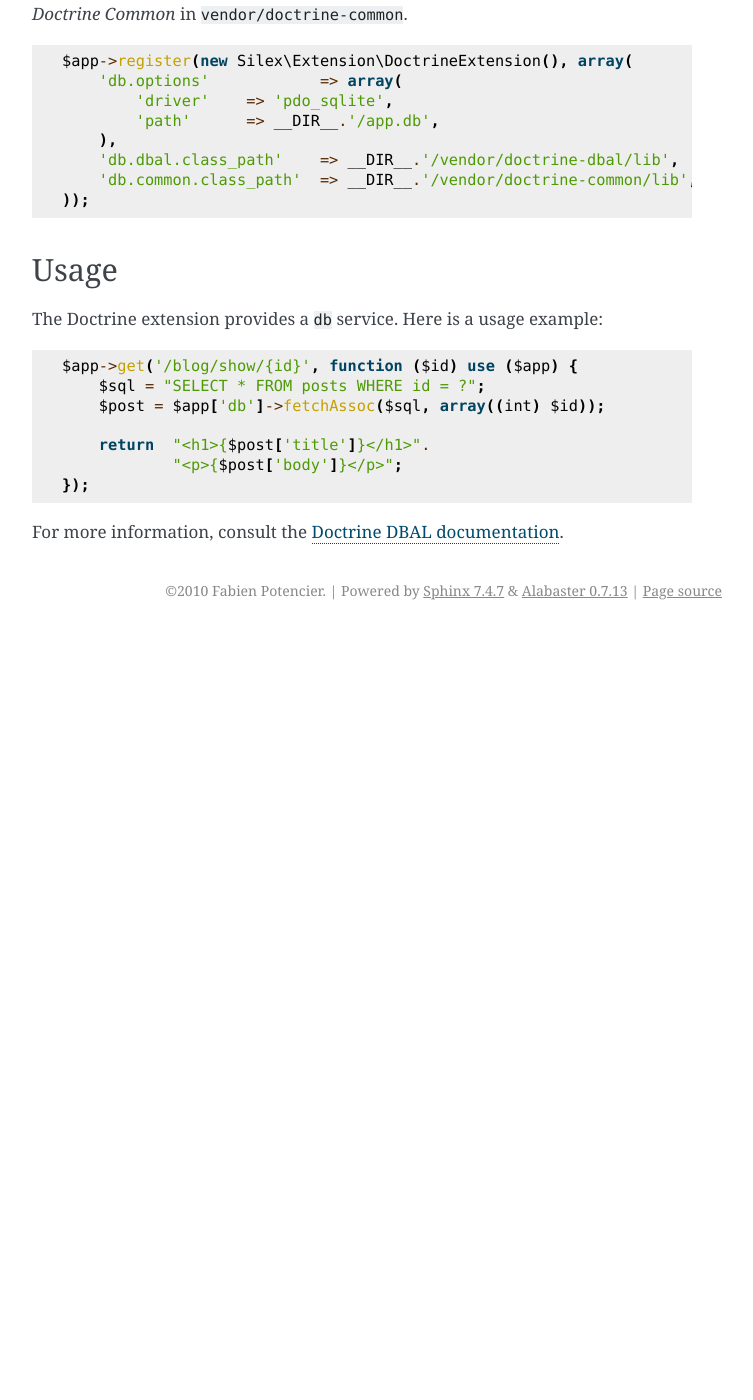
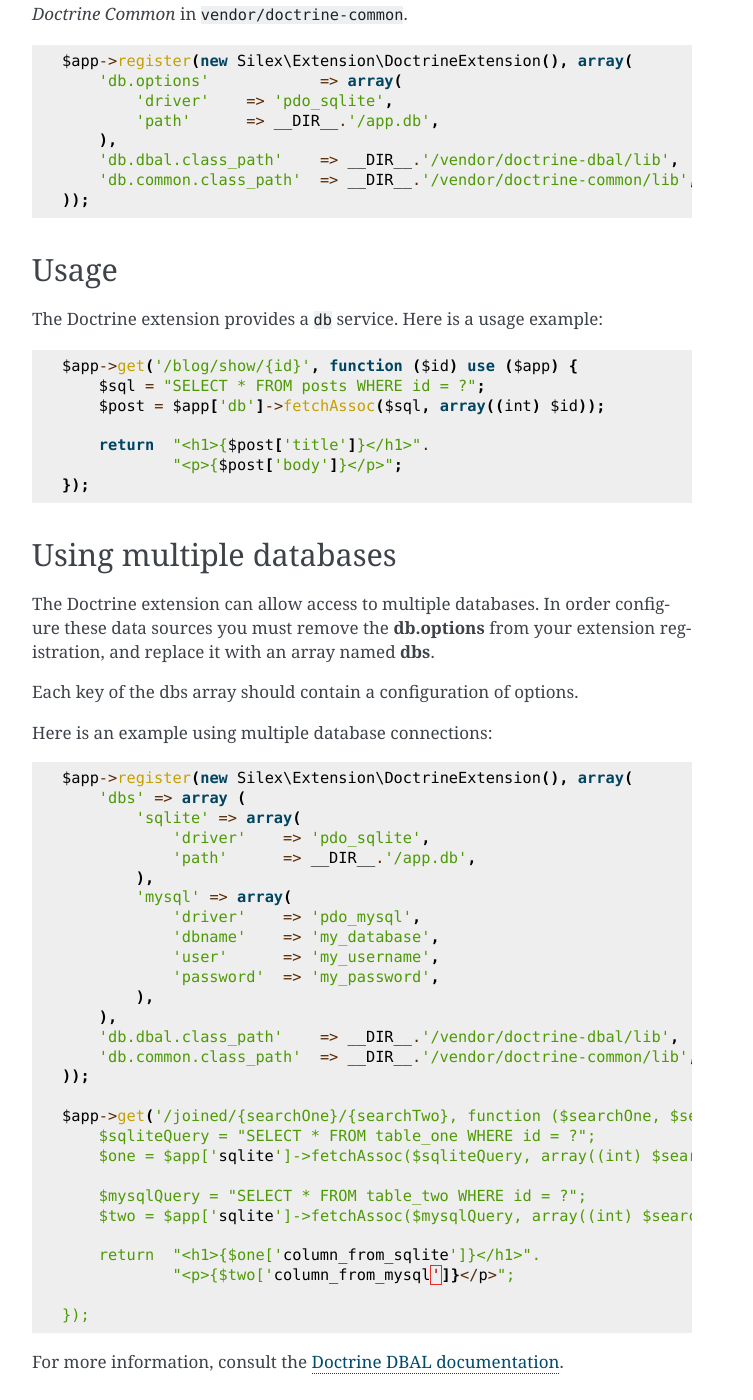
Before and after one commit to silexphp/Silex, a Sphinx documentation site: the page built from doc/extensions/doctrine.rst, in a window 1280 px wide and 1400 px high, scrolled down 1109 px. Shown: the whole window, without its empty margins (388-1141 px from the left). Built offline with Sphinx 7.4.7, drawn with Linux system fonts in a browser that asks for light colours; before the commit the page ends 1739 px from its top, so only the background shows below that; some of the changed text lies outside the part shown.

Commit message:
Updated DoctrineExtension to support multiple databases.

```diff
--- a/doc/extensions/doctrine.rst
+++ b/doc/extensions/doctrine.rst
@@ -83,5 +83,47 @@
                 "<p>{$post['body']}</p>";
     });
 
+
+Using multiple databases
+------------------------
+
+The Doctrine extension can allow access to multiple databases.  In order
+configure these data sources you must remove the **db.options** from
+your extension registration, and replace it with an array named **dbs**.
+
+Each key of the dbs array should contain a configuration of options.
+
+Here is an example using multiple database connections::
+
+    $app->register(new Silex\Extension\DoctrineExtension(), array(
+        'dbs' => array (
+            'sqlite' => array(
+                'driver'    => 'pdo_sqlite',
+                'path'      => __DIR__.'/app.db',
+            ),
+            'mysql' => array(
+                'driver'    => 'pdo_mysql',
+                'dbname'    => 'my_database',
+                'user'      => 'my_username',
+                'password'  => 'my_password',
+            ),
+        ),
+        'db.dbal.class_path'    => __DIR__.'/vendor/doctrine-dbal/lib',
+        'db.common.class_path'  => __DIR__.'/vendor/doctrine-common/lib',
+    ));
+
+    $app->get('/joined/{searchOne}/{searchTwo}, function ($searchOne, $searchTwo) use ($app)) {
+        $sqliteQuery = "SELECT * FROM table_one WHERE id = ?";
+        $one = $app['sqlite']->fetchAssoc($sqliteQuery, array((int) $searchOne));
+
+        $mysqlQuery = "SELECT * FROM table_two WHERE id = ?";
+        $two = $app['sqlite']->fetchAssoc($mysqlQuery, array((int) $searchTwo));
+
+        return  "<h1>{$one['column_from_sqlite']}</h1>".
+                "<p>{$two['column_from_mysql']}</p>";
+
+    });
+
+
 For more information, consult the `Doctrine DBAL documentation
 <http://www.doctrine-project.org/docs/dbal/2.0/en/>`_.
```
Also changed, not shown: 1 other file.
